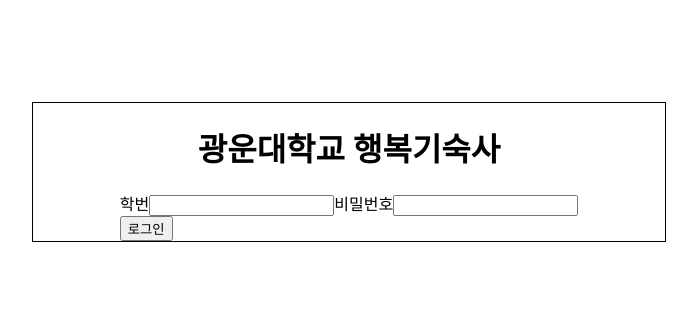
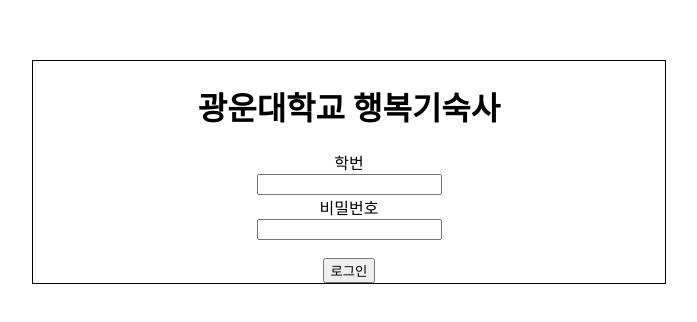
Before and after one commit to Woochan0510/dormreserve, a React (Create React App) app: page / in a window 1280 px wide. Shown: the part 236-558 px from the top of the page, without its empty margins (291-988 px from the left). Built offline with nearby package versions, Linux system fonts and the light colour scheme.

Commit message:
로그인 화면 디자인 수정

```diff
--- a/src/login.css
+++ b/src/login.css
@@ -16,3 +16,9 @@
 .login_title {
   text-align: center;
 }
+
+.input_bar {
+  display: flex;
+  flex-direction: column;
+  align-items: center;
+}
--- a/src/login.jsx
+++ b/src/login.jsx
@@ -1,6 +1,8 @@
 import React, { useState } from "react";
 import { useNavigate } from "react-router-dom";
 import "./login.css";
+
+let url = "https://cghk1284-8000.asse.devtunnels.ms/";
 
 function Login() {
   const navigate = useNavigate();
@@ -11,9 +13,7 @@
   const handleLogin = async (e) => {
     e.preventDefault();
     try {
-      const response = await fetch(
-        "https://f7j9sz5d-8000.asse.devtunnels.ms/api/v1/users/login/",
-        {
+      const response = await fetch(url + "api/v1/users/login/", {
         method: "POST",
         headers: {
           "Content-Type": "application/json",
@@ -22,8 +22,7 @@
           student_id_number: studentId,
           password: password,
         }),
-        }
-      );
+      });
 
       if (response.status === 200) {
         const data = await response.json();
@@ -46,7 +45,7 @@
     <div className="height">
       <div className="login_basic">
         <h1 className="login_title">광운대학교 행복기숙사</h1>
-        <form action="">
+        <form className="input_bar" action="">
           <label>학번</label>
           <input
             value={studentId}
```
Lines whose indentation alone changed are shown as unchanged.
